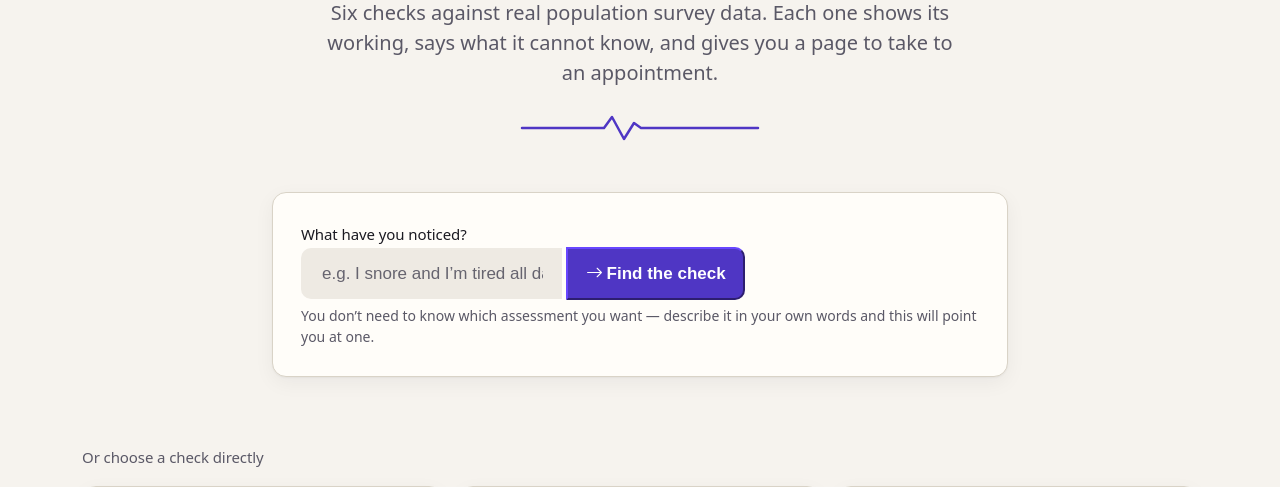
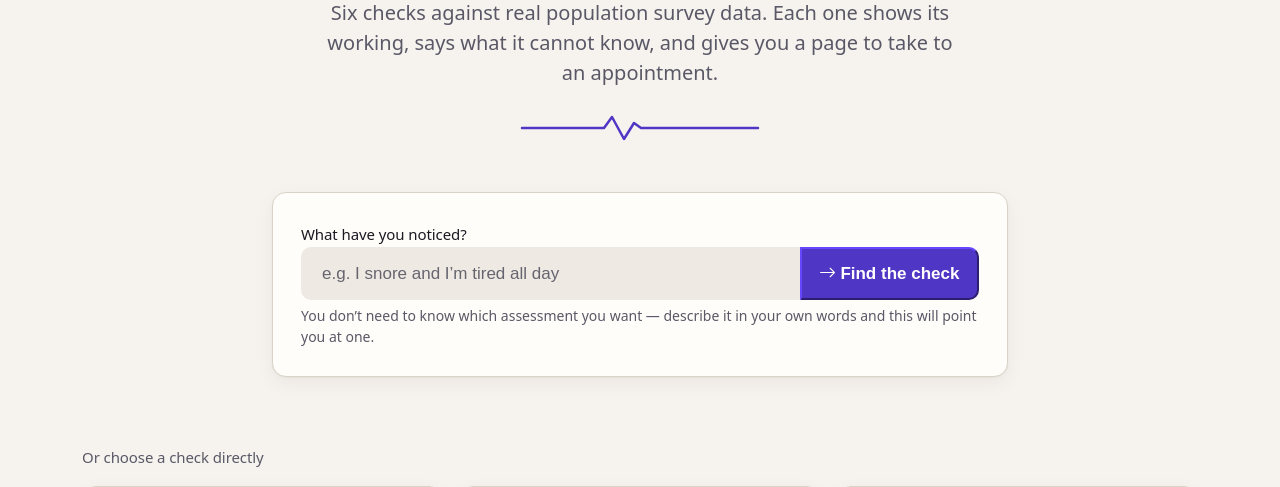
Before and after one commit to rogerdemello/LifePulse, a Flask app: page / in a window 1280 px wide. Shown: the part 369-856 px from the top of the page. Run offline with Flask 3, Linux system fonts and the light colour scheme.

Commit message:
Make form fields fill their column and input groups lay out as a row
.form-control and .form-select had no display or width rule in either
stylesheet, so fields shrank to their default size and sat inline beside
their labels (visible on the Health Calculator, where selects also
overflowed the card). .input-group had no display: flex, so the homepage,
/start, nutrition and sleep boxes only looked right by accident.

- .form-control/.form-select: display: block; width: 100%
- .input-group: flex row; the field takes the leftover space (flex 1 1 auto,
  width 1%, min-width 0); .input-group-text is centred

Co-Authored-By: Claude Sonnet 5.5 <noreply@anthropic.com>

```diff
--- a/app/static/css/style.css
+++ b/app/static/css/style.css
@@ -784,6 +784,8 @@ footer p { margin: 0; }
    anything smaller and iOS Safari zooms the viewport when it is tapped. */
 .form-control,
 .form-select {
+  display: block;
+  width: 100%;
   padding: 0.75rem 0.95rem;
   font-size: 1rem;
   color: var(--ink);
@@ -805,6 +807,19 @@ footer p { margin: 0; }
 .form-select.is-invalid { border-color: var(--danger); }
 
 .form-control::placeholder { color: var(--ink-faint); }
+
+/* A field with something attached to it: the homepage and /start boxes, the
+   sleep page's blood-pressure pair, the nutrition search. `width: 1%` with
+   `flex: 1 1 auto` is the long-standing trick for letting the field take the
+   leftover space without overflowing, and `min-width: 0` lets it shrink. */
+.input-group {
+  display: flex;
+  align-items: stretch;
+  width: 100%;
+}
+
+.input-group > .form-control { flex: 1 1 auto; width: 1%; min-width: 0; }
+.input-group > .input-group-text { display: flex; align-items: center; padding: 0 0.9rem; }
 
 .form-control + small,
 .form-select + small,
```
